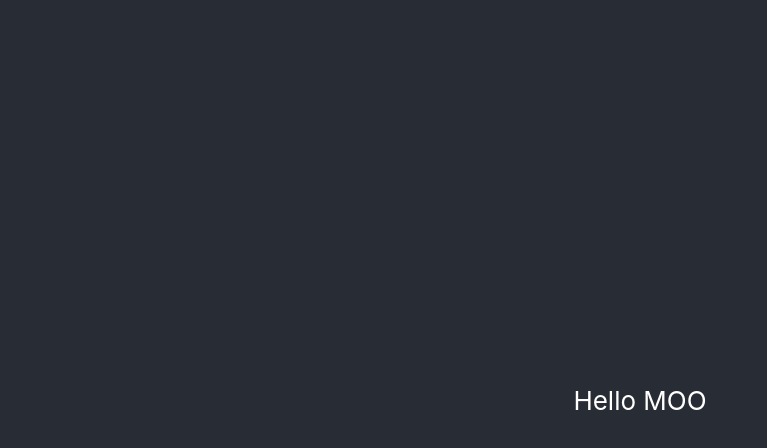
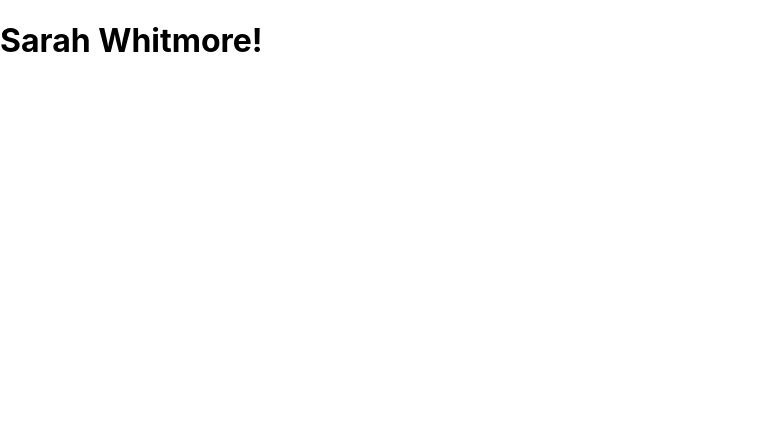
Before and after one commit to iwhitmor/moo, a React (Create React App) app: page / in a window 1280 px wide. Shown: the top 448 px of the page, without its empty margins (0-767 px from the left). Built offline with nearby package versions, Linux system fonts and the light colour scheme.

Commit message:
Create Header component and fill with starter text

```diff
--- a/src/App.js
+++ b/src/App.js
@@ -1,16 +1,12 @@
 import logo from './logo.svg';
 import './App.css';
+import Header from './Header';
 
 function App() {
   return (
-    <div className="App">
-      <header className="App-header">
-
-        <p>
-          Hello MOO
-        </p>
-      </header>
-    </div>
+    <>
+    <Header />
+    </>
   );
 }
 
--- /dev/null
+++ b/src/Header.js
@@ -0,0 +1,11 @@
+function Header() {
+  return(
+    <div>
+      <h1>
+        Sarah Whitmore!
+      </h1>
+    </div>
+  )
+}
+
+export default Header;
```
